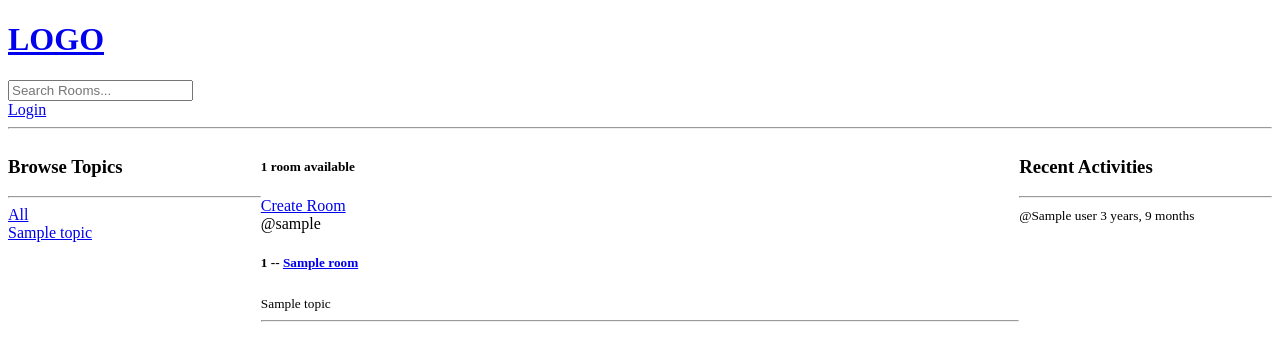
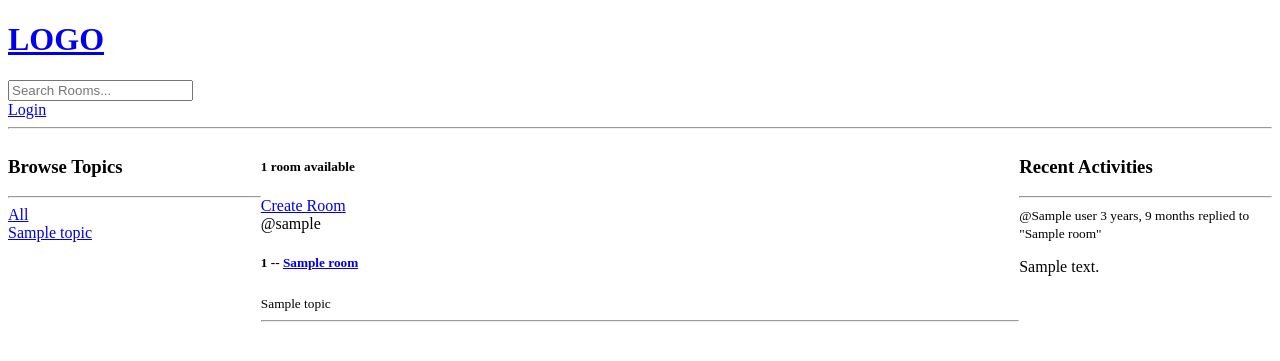
Before and after one commit to EnSabahNurX/StudyBud_Django_Project, a Django app: template base/templates/base/index.html in a window 1280 px wide. Shown: the top 361 px of the page. Run offline with Django 4.2, Linux system fonts and the light colour scheme; the template is opened without the code that fills it: most values are stand-ins (such as "Sample title", 1, 10 or a date in 2020).

Commit message:
implementing recent activities

```diff
--- a/base/templates/base/index.html
+++ b/base/templates/base/index.html
@@ -51,6 +51,8 @@
         {% for message in room_messages %}
         <div>
             <small>@{{message.user}} {{message.created|timesince}}</small>
+            <small>replied to "{{message.room}}"</small>
+            <p>{{message.body}}</p>
         </div>
         {% endfor %}
     </div>
```
Also changed, not shown: base/migrations/0004_alter_message_options.py (added), db.sqlite3.
